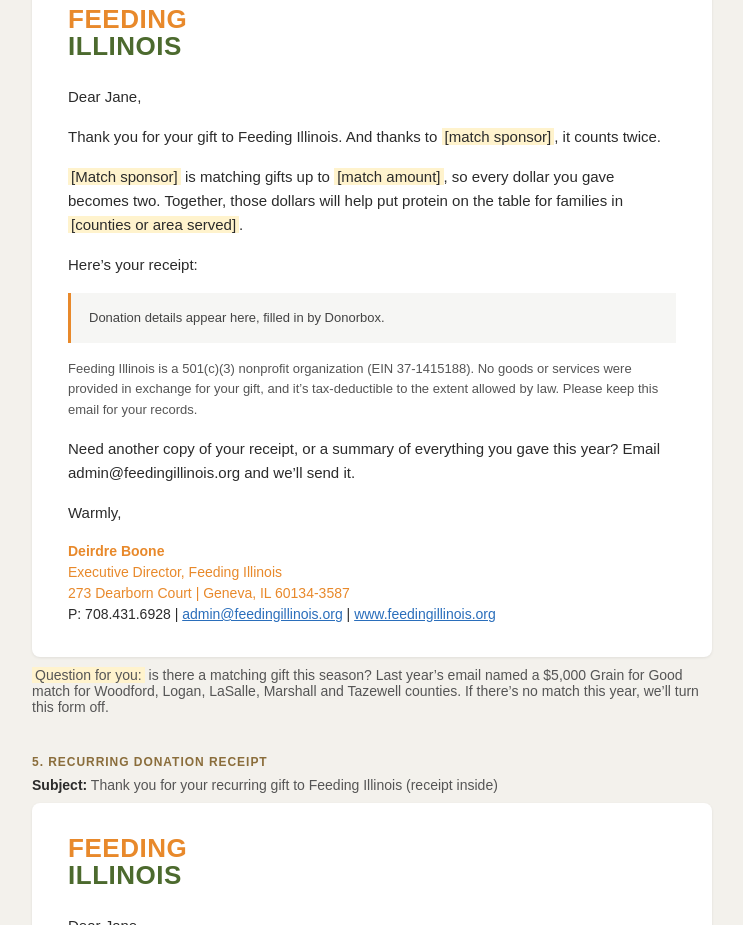
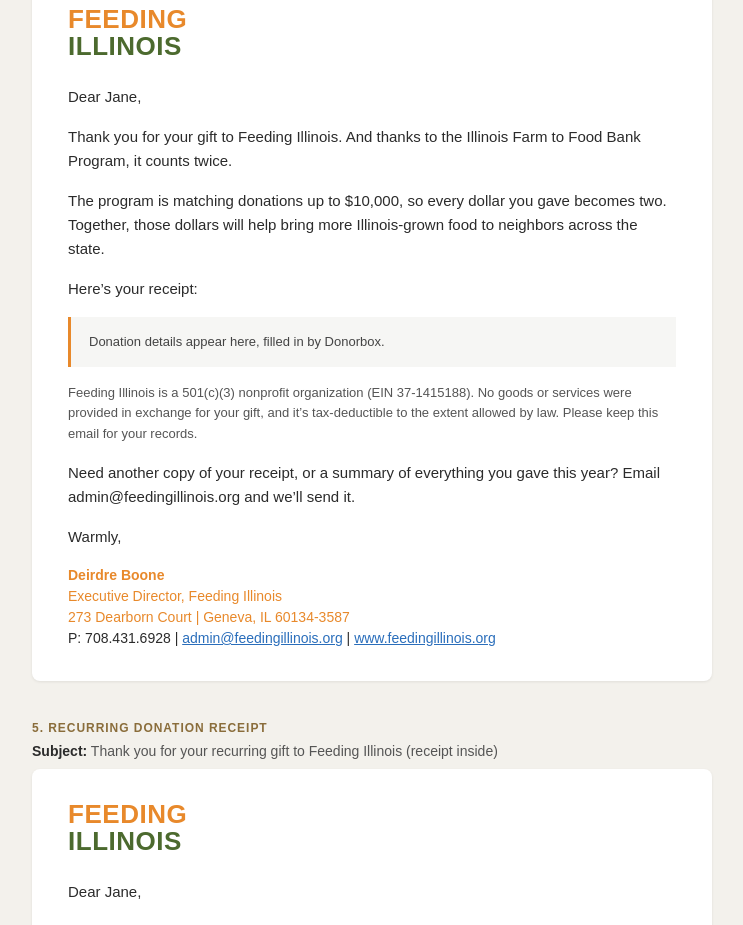
Before and after one commit to nonprofit-marketing-nerds/email-previews, a plain HTML site: page feeding-illinois/feeding-illinois-donorbox-thank-you-and-receipt-emails-for/index.html in a window 1280 px wide. Shown: the part 4100-5025 px from the top of the page, without its empty margins (268-1011 px from the left). Drawn offline with Linux system fonts and the light colour scheme.

Commit message:
Update feeding-illinois/feeding-illinois-donorbox-thank-you-and-receipt-emails-for preview (email-preview skill)

```diff
--- a/feeding-illinois/feeding-illinois-donorbox-thank-you-and-receipt-emails-for/index.html
+++ b/feeding-illinois/feeding-illinois-donorbox-thank-you-and-receipt-emails-for/index.html
@@ -116,8 +116,8 @@
 <div class="email">
   <div class="logo"><span class="f">FEEDING</span><span class="i">ILLINOIS</span></div>
   <p>Dear Jane,</p>
-  <p>Thank you for your gift to Feeding Illinois. And thanks to <span class="fill">[match sponsor]</span>, it counts twice.</p>
-  <p><span class="fill">[Match sponsor]</span> is matching gifts up to <span class="fill">[match amount]</span>, so every dollar you gave becomes two. Together, those dollars will help put protein on the table for families in <span class="fill">[counties or area served]</span>.</p>
+  <p>Thank you for your gift to Feeding Illinois. And thanks to the Illinois Farm to Food Bank Program, it counts twice.</p>
+  <p>The program is matching donations up to $10,000, so every dollar you gave becomes two. Together, those dollars will help bring more Illinois-grown food to neighbors across the state.</p>
   <p>Here’s your receipt:</p>
   <div class="details">Donation details appear here, filled in by Donorbox.</div>
   <p class="tax">Feeding Illinois is a 501(c)(3) nonprofit organization (EIN 37-1415188). No goods or services were provided in exchange for your gift, and it’s tax-deductible to the extent allowed by law. Please keep this email for your records.</p>
@@ -125,7 +125,7 @@
   <p>Warmly,</p>
   <div class="sig"><span class="name">Deirdre Boone</span><br><span class="title">Executive Director, Feeding Illinois</span><br><span class="addr">273 Dearborn Court | Geneva, IL 60134-3587</span><br>P: 708.431.6928 | <a href="mailto:admin@feedingillinois.org">admin@feedingillinois.org</a> | <a href="https://www.feedingillinois.org">www.feedingillinois.org</a></div>
 </div>
-<p class="subject" style="margin-top:10px;"><span class="fill">Question for you:</span> is there a matching gift this season? Last year’s email named a $5,000 Grain for Good match for Woodford, Logan, LaSalle, Marshall and Tazewell counties. If there’s no match this year, we’ll turn this form off.</p>
+
 
 <!-- 5 -->
 <div class="label">5. Recurring donation receipt</div>
```
